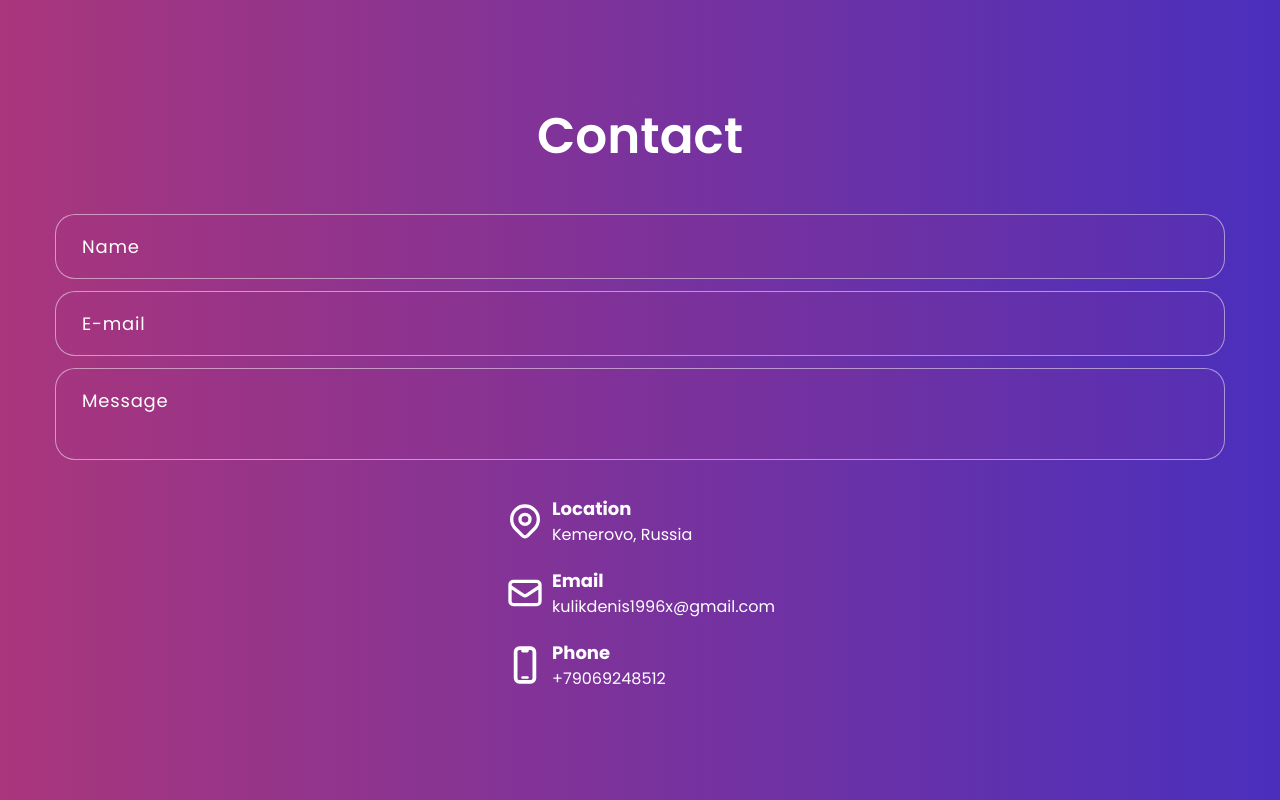
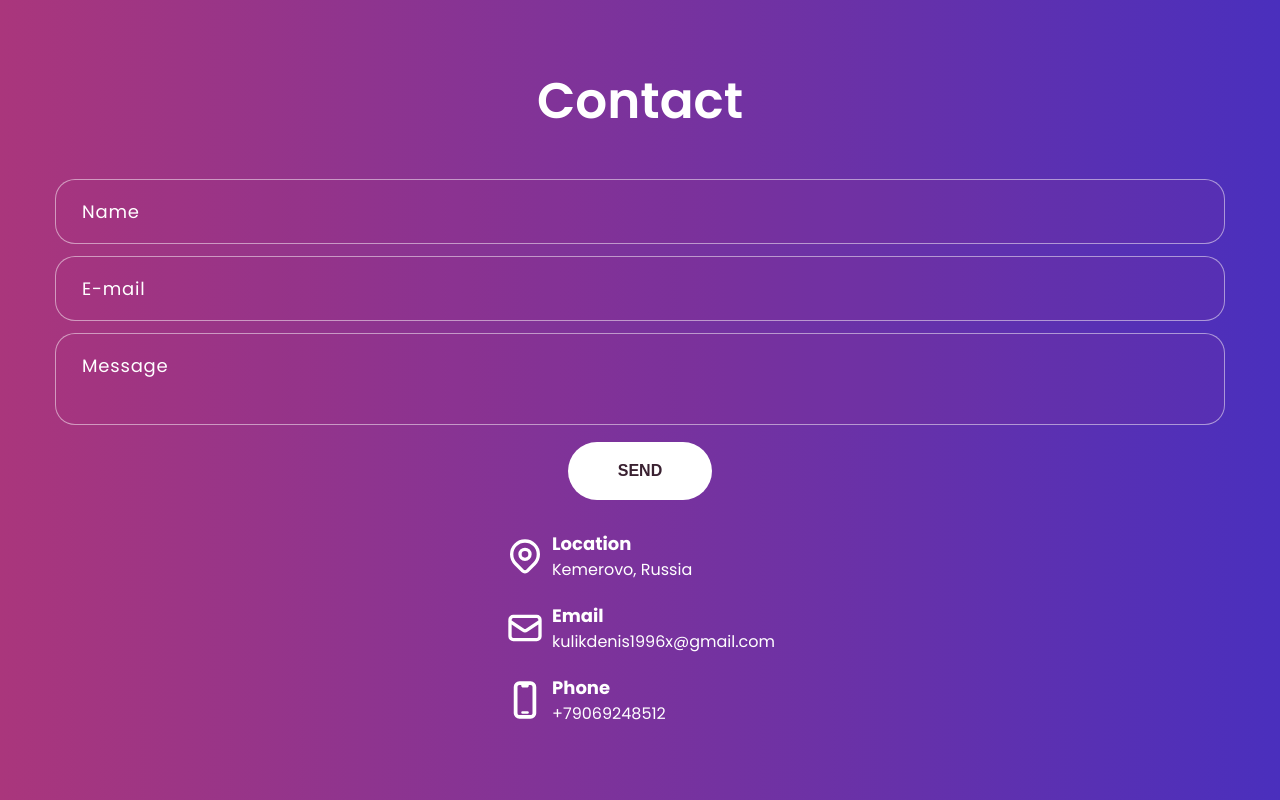
Before and after one commit to DenisKulik/frontend-developer-portfolio, a React (Vite) app: page / in a window 1280 px wide. Shown: the part 2441-3241 px from the top of the page. Built offline with nearby package versions, Linux system fonts and the light colour scheme.

Commit message:
add Button component && add Button to Form component

```diff
--- /dev/null
+++ b/src/components/Button/ButtonStyles.ts
@@ -0,0 +1,28 @@
+import styled from 'styled-components';
+
+export const StyledButton = styled.button`
+  display: block;
+  margin: 0 auto;
+  padding: 2rem 5rem;
+  font-size: 1.6rem;
+  font-weight: 600;
+  color: ${props => props.theme.colors.primaryDark};
+  text-transform: uppercase;
+  cursor: pointer;
+  border-radius: 5rem;
+  border: none;
+  background: #fff;
+  transition: all .2s;
+
+  &:hover {
+    transform: translateY(-0.3rem);
+    box-shadow: 0 1.5rem 1rem rgb(0 0 0 / 20%);
+  }
+
+  &:active,
+  &:focus {
+    outline: 0;
+    transform: translateY(-0.1rem);
+    box-shadow: 0 0.75rem 0.5rem rgb(0 0 0 / 20%);
+  }
+`
--- /dev/null
+++ b/src/components/Button/index.tsx
@@ -0,0 +1,23 @@
+import React from 'react';
+import { StyledButton } from './ButtonStyles.ts';
+
+type DefaultButtonType = React.DetailedHTMLProps<React.ButtonHTMLAttributes<HTMLButtonElement>, HTMLButtonElement>;
+
+type ButtonPropsType = DefaultButtonType & {
+    children: React.ReactNode
+    callback?: () => void
+}
+
+const Button: React.FC<ButtonPropsType> = ({
+    callback,
+    children,
+    ...restProps
+}) => {
+    return (
+        <StyledButton onClick={callback} {...restProps}>
+            {children}
+        </StyledButton>
+    );
+};
+
+export default Button;
--- a/src/components/Form/FormStyles.ts
+++ b/src/components/Form/FormStyles.ts
@@ -7,6 +7,7 @@ export const FormItem = styled.form``;
 
 const baseInputStyles = (props: StyledDefaultTheme) => css`
   width: 100%;
+  margin-bottom: 1.2rem;
   padding: 1.8rem 2.6rem;
   font-family: inherit;
   font-size: 1.8rem;
@@ -39,7 +40,6 @@ const baseInputStyles = (props: StyledDefaultTheme) => css`
 
 export const Input = styled.input`
   ${props => baseInputStyles(props)}
-  margin-bottom: 1.2rem;
 `;
 
 export const Textarea = styled.textarea`
--- a/src/components/Form/index.tsx
+++ b/src/components/Form/index.tsx
@@ -1,12 +1,17 @@
 import { FormContainer, FormItem, Input, Textarea } from './FormStyles.ts';
+import Button from '../Button';
+import { FormEvent } from 'react';
 
 const Form = () => {
+    const onSubmitHandler = (e: FormEvent<HTMLFormElement>) => e.preventDefault();
+
     return (
         <FormContainer>
-            <FormItem>
+            <FormItem onSubmit={onSubmitHandler}>
                 <Input type="text" placeholder="Name" />
                 <Input type="email" placeholder="E-mail" />
                 <Textarea placeholder="Message" />
+                <Button type="submit">Send</Button>
             </FormItem>
         </FormContainer>
     );
--- a/src/layout/Contact/ContactStyles.ts
+++ b/src/layout/Contact/ContactStyles.ts
@@ -12,7 +12,6 @@ export const ContactWrapper = styled.section`
 export const ContactInner = styled.div`
   display: flex;
   justify-content: center;
-  align-items: center;
   flex-wrap: wrap-reverse;
   gap: 2rem;
 `
```
